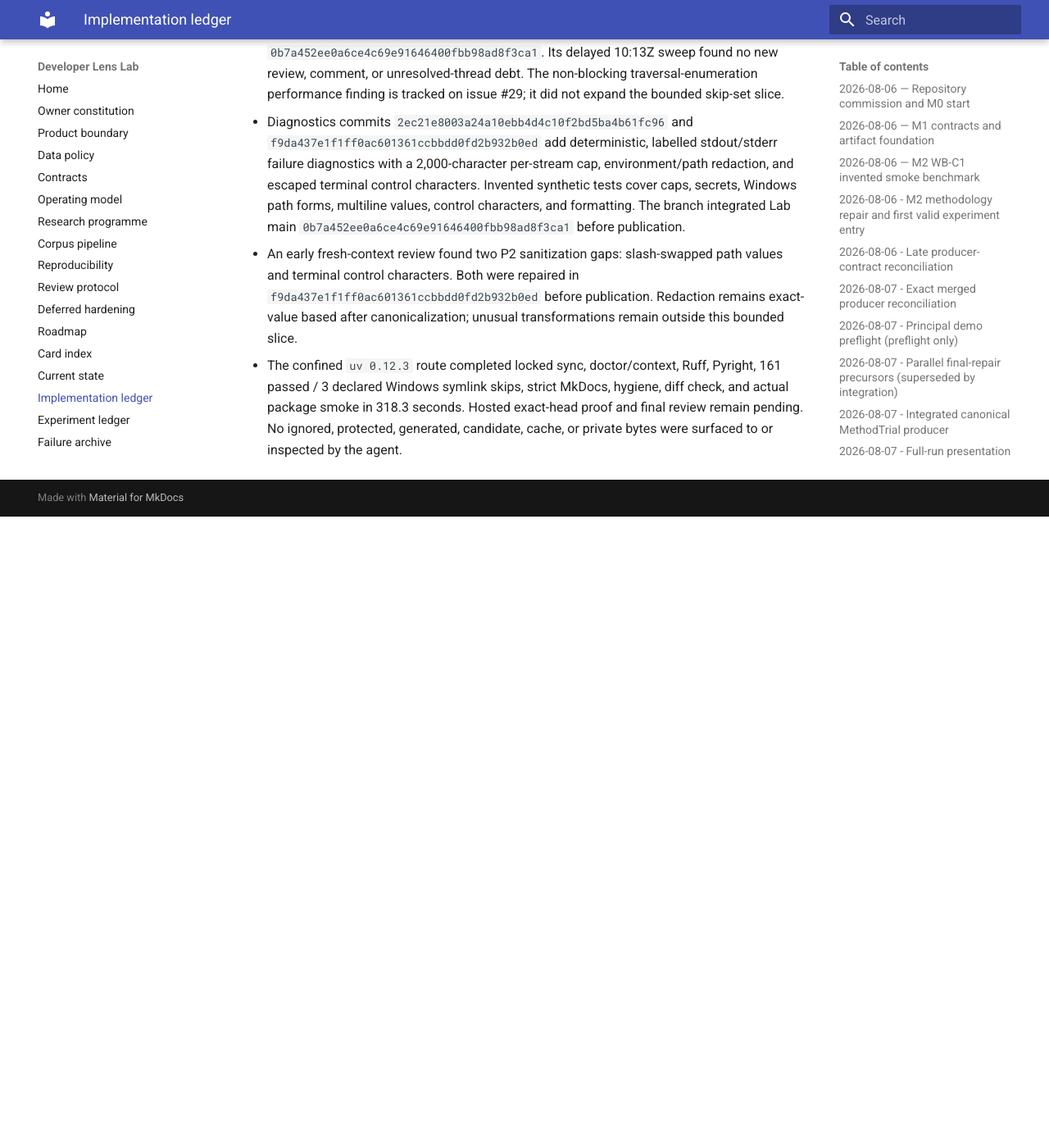
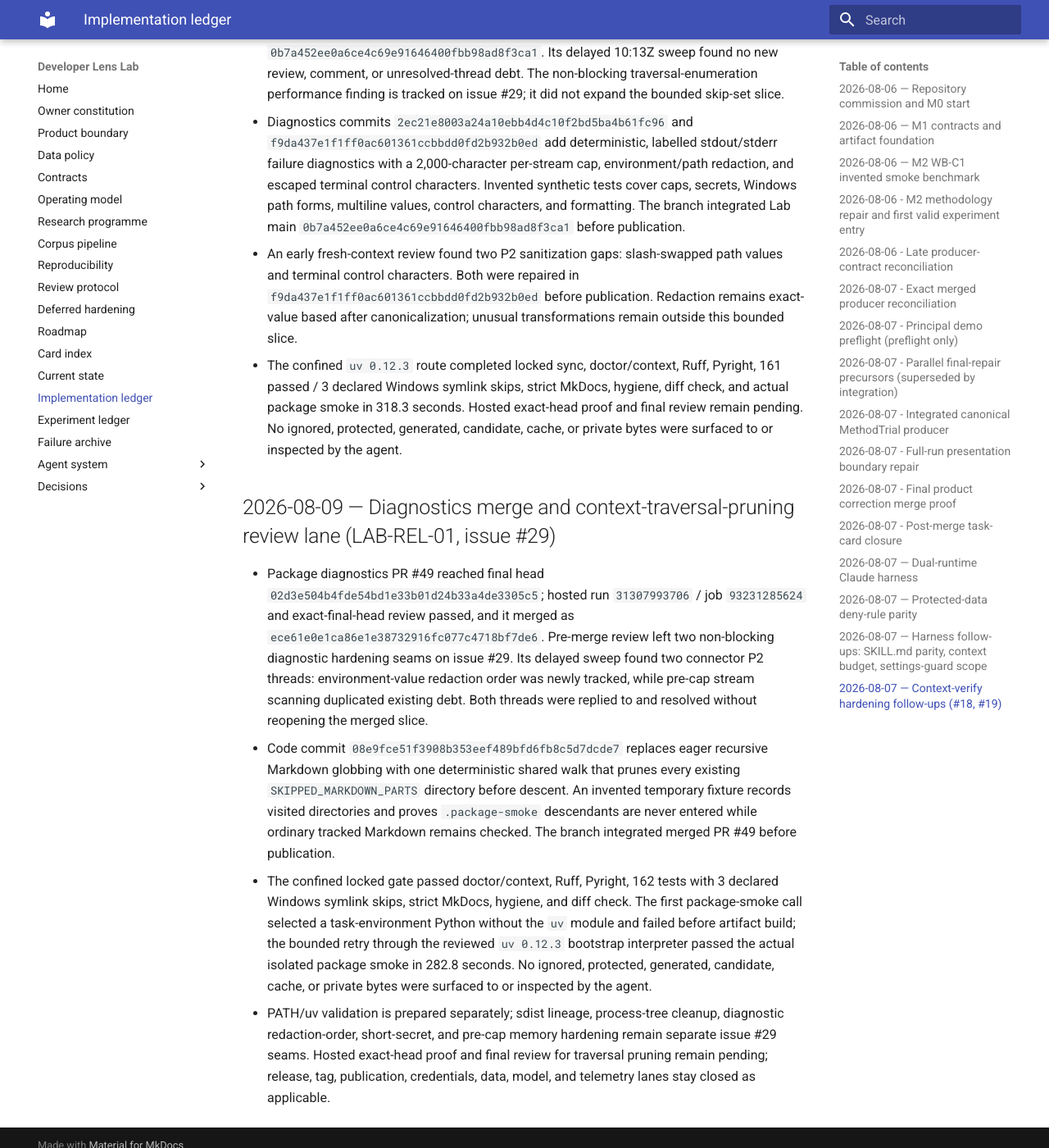
Before and after one commit to Chris0Jeky/developer-lens-lab, an MkDocs documentation site: the page built from docs/IMPLEMENTATION_LEDGER.md, in a window 1280 px wide and 1400 px high, scrolled down 25552 px. Shown: the whole window at 82% size. Built offline with MkDocs 1.6.1 and Material for MkDocs 9.7.7, drawn with Linux system fonts in a browser that asks for light colours; before the commit the page ends 26182 px from its top, so only the background shows below that.

Commit message:
Record traversal pruning proof

```diff
--- a/docs/IMPLEMENTATION_LEDGER.md
+++ b/docs/IMPLEMENTATION_LEDGER.md
@@ -847,3 +847,27 @@ Append milestone evidence. Live GitHub facts are snapshots and must be refreshed
   3 declared Windows symlink skips, strict MkDocs, hygiene, diff check, and actual package smoke in
   318.3 seconds. Hosted exact-head proof and final review remain pending. No ignored, protected,
   generated, candidate, cache, or private bytes were surfaced to or inspected by the agent.
+
+## 2026-08-09 — Diagnostics merge and context-traversal-pruning review lane (LAB-REL-01, issue #29)
+
+- Package diagnostics PR #49 reached final head `02d3e504b4fde54bd1e33b01d24b33a4de3305c5`;
+  hosted run `31307993706` / job `93231285624` and exact-final-head review passed, and it merged as
+  `ece61e0e1ca86e1e38732916fc077c4718bf7de6`. Pre-merge review left two non-blocking diagnostic
+  hardening seams on issue #29. Its delayed sweep found two connector P2 threads: environment-value
+  redaction order was newly tracked, while pre-cap stream scanning duplicated existing debt. Both
+  threads were replied to and resolved without reopening the merged slice.
+- Code commit `08e9fce51f3908b353eef489bfd6fb8c5d7dcde7` replaces eager recursive Markdown globbing with one
+  deterministic shared walk that prunes every existing `SKIPPED_MARKDOWN_PARTS` directory before
+  descent. An invented temporary fixture records visited directories and proves `.package-smoke`
+  descendants are never entered while ordinary tracked Markdown remains checked. The branch
+  integrated merged PR #49 before publication.
+- The confined locked gate passed doctor/context, Ruff, Pyright, 162 tests with 3 declared Windows
+  symlink skips, strict MkDocs, hygiene, and diff check. The first package-smoke call selected a
+  task-environment Python without the `uv` module and failed before artifact build; the bounded
+  retry through the reviewed `uv 0.12.3` bootstrap interpreter passed the actual isolated package
+  smoke in 282.8 seconds. No ignored, protected, generated, candidate, cache, or private bytes were
+  surfaced to or inspected by the agent.
+- PATH/uv validation is prepared separately; sdist lineage, process-tree cleanup, diagnostic
+  redaction-order, short-secret, and pre-cap memory hardening remain separate issue #29 seams.
+  Hosted exact-head proof and final review for traversal pruning remain pending; release, tag,
+  publication, credentials, data, model, and telemetry lanes stay closed as applicable.
```
Also changed, not shown: docs/CURRENT_STATE.md (+19 -14 lines), docs/agent-system/FRICTION_LOG.md (+11 -2 lines).
